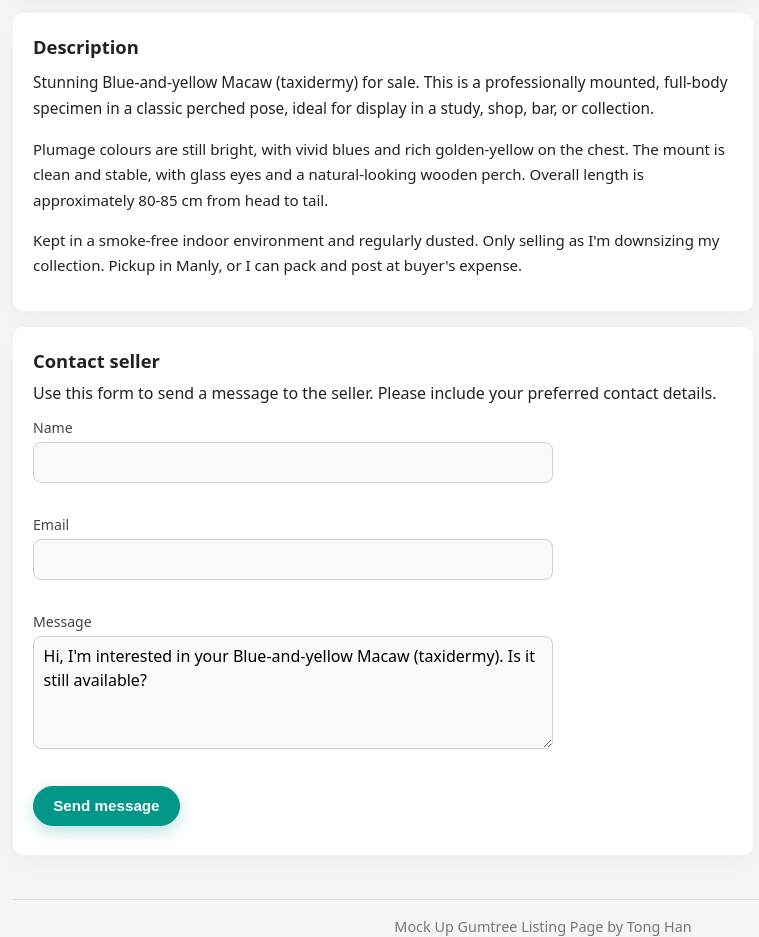
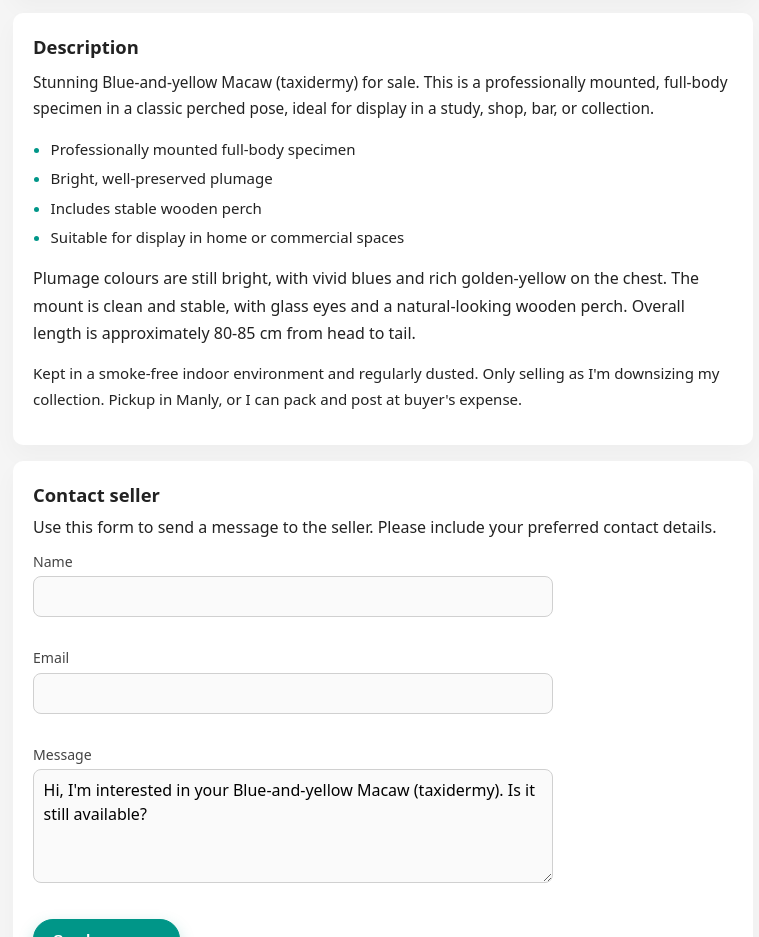
Before and after one commit to Htgan/UED100-A2, a plain HTML site: page index.html in a window 1280 px wide. Shown: the part 842-1779 px from the top of the page, without its empty margins (97-856 px from the left). Drawn offline with Linux system fonts and the light colour scheme.

Commit message:
better description formatting and adding accent colour to bullet point

```diff
--- a/css/styles.css
+++ b/css/styles.css
@@ -752,6 +752,20 @@ footer.section {
   margin: 0 0 0.9rem;
 }
 
+.description-highlights {
+  margin: 0.35rem 0 0.9rem;
+  padding-left: 1.1rem;
+  font-size: 0.94rem;
+}
+
+.description-highlights li {
+  margin-bottom: 0.25rem;
+}
+
+.description-highlights li::marker {
+  color: #009688;
+}
+
 /* Contact card spacing tweaks */
 #contact-seller {
   padding-top: 1.25rem;
--- a/index.html
+++ b/index.html
@@ -110,9 +110,28 @@
             <!-- Text description of the item -->
             <section id="description" class="section">
               <h2 class="heading-sub">Description</h2>
-              <p> Stunning Blue-and-yellow Macaw (taxidermy) for sale. This is a professionally mounted, full-body specimen in a classic perched pose, ideal for display in a study, shop, bar, or collection. </p>
-              <p> Plumage colours are still bright, with vivid blues and rich golden-yellow on the chest. The mount is clean and stable, with glass eyes and a natural-looking wooden perch. Overall length is approximately 80-85 cm from head to tail. </p>
-              <p> Kept in a smoke-free indoor environment and regularly dusted. Only selling as I'm downsizing my collection. Pickup in Manly, or I can pack and post at buyer's expense. </p>
+              <p>
+                Stunning Blue-and-yellow Macaw (taxidermy) for sale. This is a professionally mounted,
+                full-body specimen in a classic perched pose, ideal for display in a study, shop, bar,
+                or collection.
+              </p>
+
+              <ul class="description-highlights">
+                <li>Professionally mounted full-body specimen</li>
+                <li>Bright, well-preserved plumage</li>
+                <li>Includes stable wooden perch</li>
+                <li>Suitable for display in home or commercial spaces</li>
+              </ul>
+
+              <p>
+                Plumage colours are still bright, with vivid blues and rich golden-yellow on the chest.
+                The mount is clean and stable, with glass eyes and a natural-looking wooden perch.
+                Overall length is approximately 80-85 cm from head to tail.
+              </p>
+              <p>
+                Kept in a smoke-free indoor environment and regularly dusted. Only selling as I'm
+                downsizing my collection. Pickup in Manly, or I can pack and post at buyer's expense.
+              </p>
             </section>
             <!-- Contact form allowing potential buyers to message the seller -->
             <section id="contact-seller" class="section">
```
